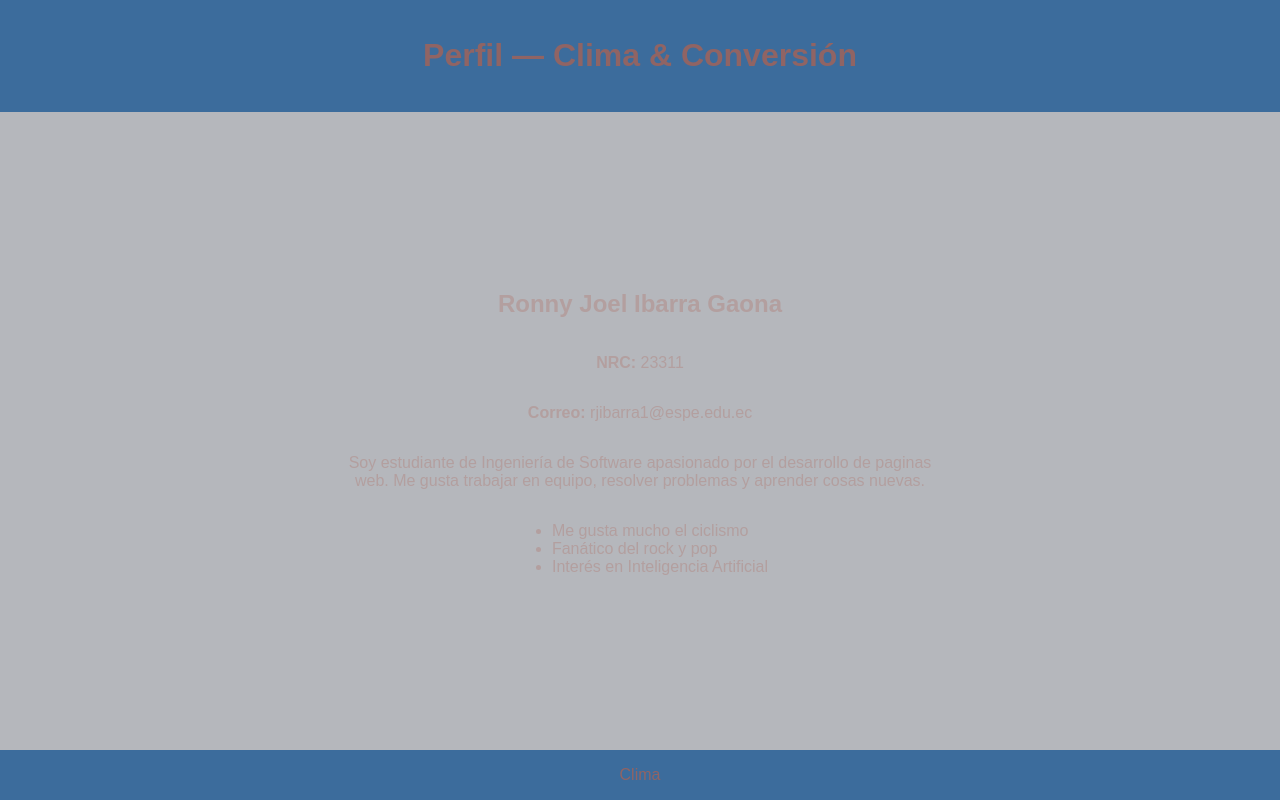
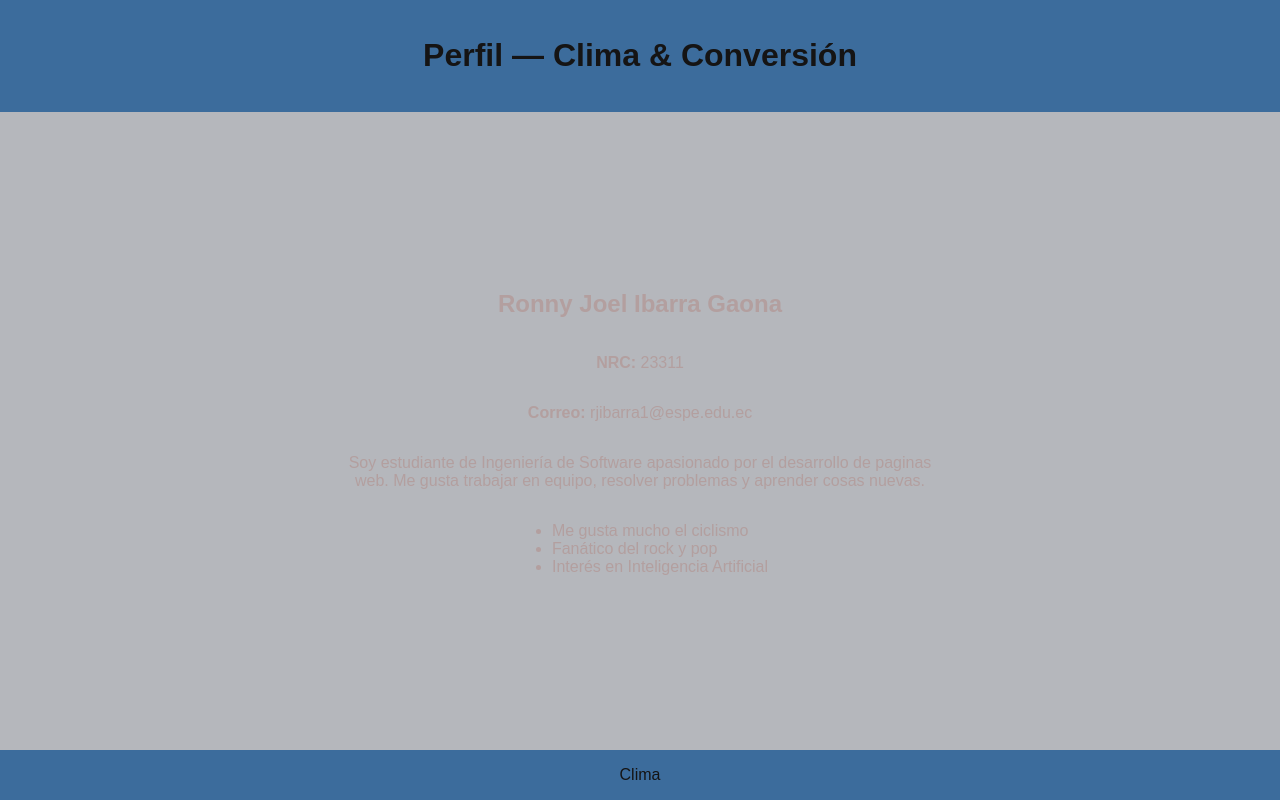
Before and after one commit to RonnyIbarra/Lab6, a website: page public/index.html in a window 1280 px wide. Drawn offline with Linux system fonts and the light colour scheme.

Commit message:
Despliegue2

```diff
--- a/public/index.html
+++ b/public/index.html
@@ -18,7 +18,7 @@
     }
     header, footer {
       background-color: #3c6c9c;
-      color: rgb(144, 100, 100);
+      color: rgb(21, 20, 20);
       width: 100%;
       text-align: center;
       padding: 1em;
```
